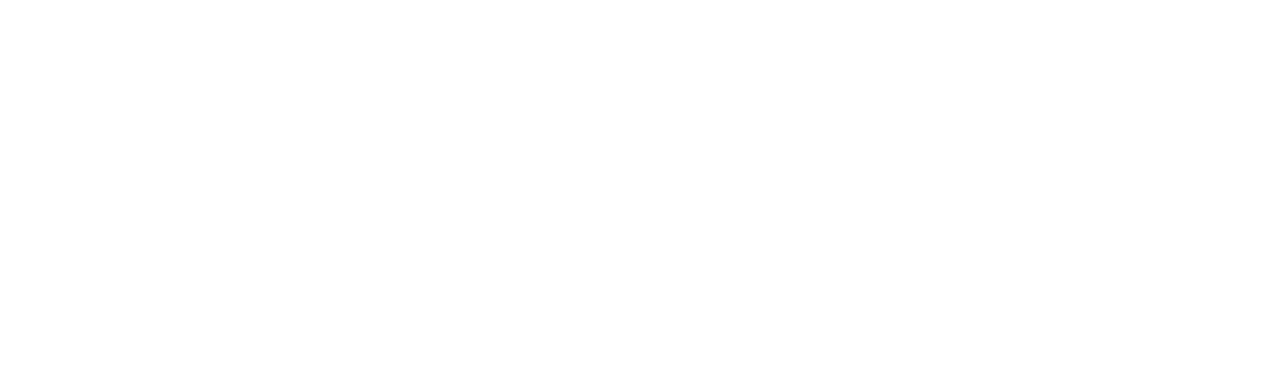
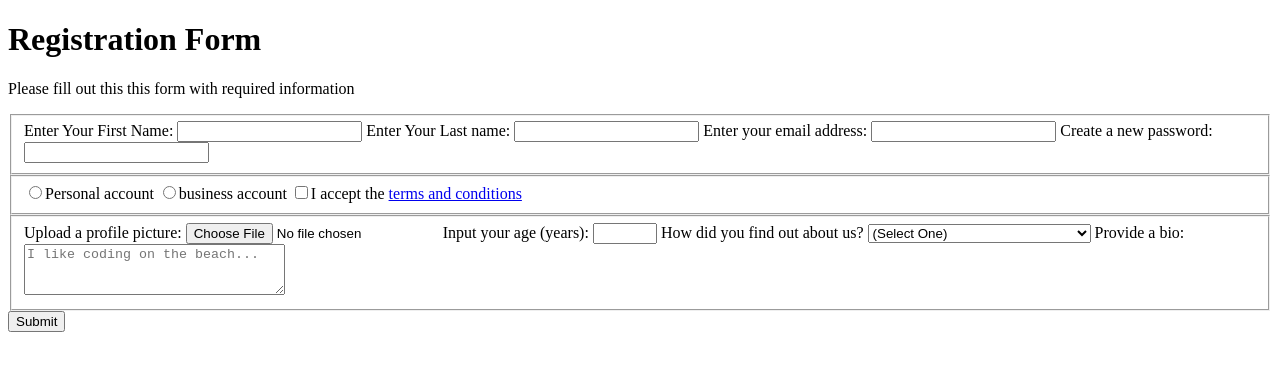
Before and after one commit to leonyi4/EmailFormFCC, a plain HTML site: page index.html in a window 1280 px wide. Drawn offline with Linux system fonts and the light colour scheme.

Commit message:
Updates on index html
the form is completed

```diff
--- a/index.html
+++ b/index.html
@@ -1,7 +1,51 @@
 <!DOCTYPE html>
 <html lang="en">
     <head>
+        <meta charset="utf-8"></meta>
         <title>Registration Form</title>
         <link rel="stylesheet" href="styles.css">
     </head>
+    <body>
+        <h1>Registration Form</h1>
+        <p>Please fill out this this form with required information</p>
+        <form action="https://github.com/leonyi4/EmailFormFCC/tree/main">
+            <fieldset>
+                <label for="first-name">Enter Your First Name: <input id="first-name" type="text" required/></label>
+                <label for="last-name">Enter Your Last name: <input id="last-name" type="text" required/></label>
+                <label for="email">Enter your email address: <input id="email" type="email" reqired/></label>
+                <label for="new-password">Create a new password: <input id="new-password" type="password" pattern="[a-z0-5]{8,}" required /></label>
+            </fieldset>
+            <fieldset>
+                <label for="personal-account">
+                    <input type="radio" id="personal-account" name="account-type" class="inline">Personal account
+                </label>
+                <label for="business-account">
+                    <input type="radio" id="business-account" name="account-type" class="inline">business account
+                </label>
+                <label for="terms-and-conditions">
+                    <input type="checkbox" id="terms-and-conditions" name="temrs-and-conditions" required/>I accept the
+                    <a href="https://www.freecodecamp.org/news/terms-of-service/">terms and conditions</a>
+                </label>
+            </fieldset>
+            <fieldset>
+                <label for="profile-picture">
+                    Upload a profile picture: <input type="file" id="file" name="file" />
+                </label>
+                <label for="age">
+                    Input your age (years): <input type="number" id="age" name="age" min="13" max="120"/>
+                </label>
+                <label for="referral">
+                    How did you find out about us? <select id="referral" name="referral">
+                        <option value="">(Select One)</option>
+                        <option value="1">FreeCodeCamp News</option>
+                        <option value="2">FreeCodeCamp Youtube Channel</option>
+                        <option value="3">FreeCodeCamp Forum</option>
+                        <option value="4">Other</option>
+                    </select>
+                </label>
+                <label for="bio">Provide a bio: <textarea id="bio" name="bio" rows="3" cols="30" placeholder="I like coding on the beach..."></textarea></label>
+            </fieldset>
+            <input type="submit" value="Submit" />
+        </form>
+    </body>
 </html>
```
